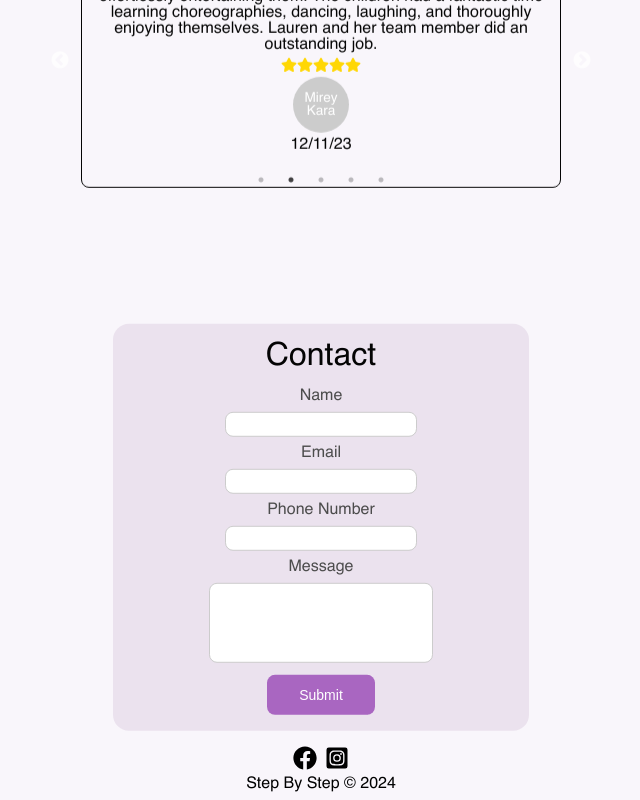
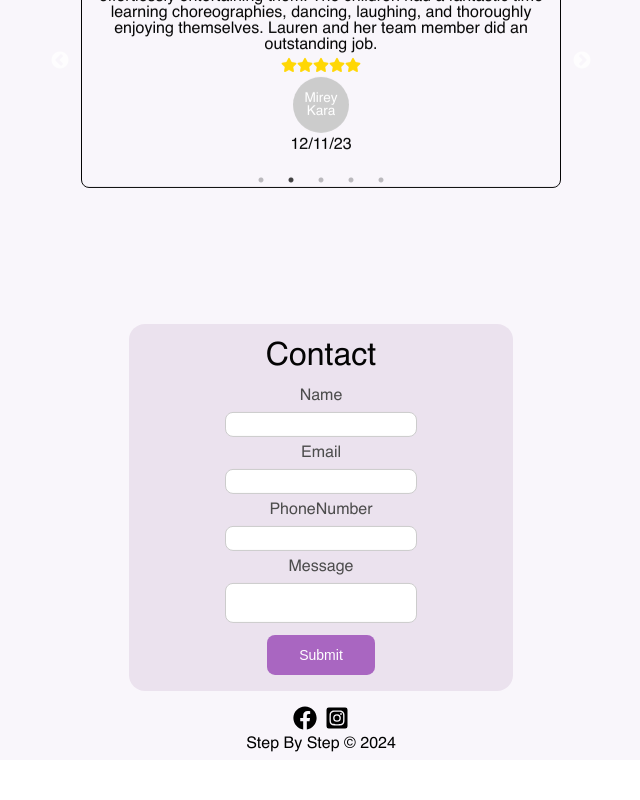
Before and after one commit to ralphdaryn/stepbystepstars, a React (Create React App) app: page / in a window 1280 px wide. Shown: the part 2616-3416 px from the top of the page, without its empty margins (319-959 px from the left). After the commit the page ends 3376 px from the top, so only its background shows below. Built offline with nearby package versions, Linux system fonts and the light colour scheme.

Commit message:
refactor contact, header, main component

```diff
--- a/package.json
+++ b/package.json
@@ -13,6 +13,7 @@
     "react-icons": "^5.0.1",
     "react-router-dom": "^6.23.0",
     "react-scripts": "5.0.1",
+    "react-scroll": "^1.9.0",
     "react-slick": "^0.30.1",
     "sass": "^1.69.7",
     "slick-carousel": "^1.8.1",
--- a/src/components/About/About.js
+++ b/src/components/About/About.js
@@ -1,11 +1,15 @@
 import "./About.scss";
 import laurenImg from "../../assets/images/about.png";
 import { FaEnvelope, FaPhone } from "react-icons/fa";
+import BackButton from "../BackButton/BackButton";
 
 const About = () => {
   return (
     <div className="about">
-      <h2 className="about__title">Our Story</h2>
+      <div className="about__header">
+        <BackButton />
+        <h2 className="about__title">Our Story</h2>
+      </div>
       <div className="about__container">
         <div className="about__image-container">
           <img className="about__image" src={laurenImg} alt="bio pic" />
--- a/src/components/About/About.scss
+++ b/src/components/About/About.scss
@@ -5,17 +5,23 @@
   padding: 0.5rem 2rem;
   margin-top: 7rem;
 
-  &__title {
-    text-align: center;
-    color: #333; // hex color for dark gray
-    font-weight: 400; // bolder font-weight for modern typography
-    margin-bottom: 0.5rem;
+  &__header {
+    display: flex;
+    align-items: center;
+    margin-bottom: 1rem;
     @include tablet {
-      margin-bottom: 1rem;
+      margin-bottom: 1.5rem;
     }
     @include desktop {
       margin-bottom: 2rem;
     }
+  }
+
+  &__title {
+    color: #333;
+    margin: 0 auto;
+    text-align: center;
+    font-weight: 400;
   }
 
   &__container {
@@ -24,7 +30,7 @@
     align-items: center;
     @include tablet {
       flex-direction: row;
-      gap: 2rem;
+      gap: 1.5rem;
     }
     @include desktop {
       justify-content: center;
@@ -34,7 +40,6 @@
   }
 
   &__image-container {
-    // width: 16rem;
     display: flex;
     justify-content: center;
     align-items: center;
@@ -47,7 +52,7 @@
     transition: transform 0.3s ease-in-out;
 
     &:hover {
-      transform: translateY(-5px); // subtle lift effect on hover
+      transform: translateY(-5px);
     }
   }
 
@@ -72,12 +77,12 @@
 
   &__icon-envelope,
   &__icon-phone {
-    color: #a5a1a1; // gray color in hex
+    color: #a5a1a1;
   }
 
   &__icon-envelope:hover,
   &__icon-phone:hover {
-    color: #4caf50; // vibrant green color on hover in hex
+    color: #4caf50;
   }
 
   &__subtitle {
--- a/src/components/Contact/Contact.js
+++ b/src/components/Contact/Contact.js
@@ -11,10 +11,10 @@ const Contact = () => {
 
   const handleInputChange = (e) => {
     const { name, value } = e.target;
-    setFormData({
-      ...formData,
+    setFormData((prevData) => ({
+      ...prevData,
       [name]: value,
-    });
+    }));
   };
 
   const handleSubmit = (e) => {
@@ -27,44 +27,25 @@ const Contact = () => {
       <div className="contact__container">
         <h2 className="contact__title">Contact</h2>
         <form onSubmit={handleSubmit}>
+          {["name", "email", "phoneNumber"].map((field) => (
+            <div key={field} className="contact__form-group">
+              <label htmlFor={field} className="contact__label">
+                {field.charAt(0).toUpperCase() + field.slice(1)}
+              </label>
+              <input
+                type={field === "email" ? "email" : "text"}
+                id={field}
+                name={field}
+                value={formData[field]}
+                onChange={handleInputChange}
+                className="contact__input"
+              />
+            </div>
+          ))}
           <div className="contact__form-group">
-            <label htmlFor="name" className="contact__label">Name</label>
-            <input
-              type="text"
-              id="name"
-              name="name"
-              value={formData.name}
-              onChange={handleInputChange}
-              className="contact__input"
-            />
-          </div>
-
-          <div className="contact__form-group">
-            <label htmlFor="email" className="contact__label">Email</label>
-            <input
-              type="email"
-              id="email"
-              name="email"
-              value={formData.email}
-              onChange={handleInputChange}
-              className="contact__input"
-            />
-          </div>
-
-          <div className="contact__form-group">
-            <label htmlFor="phoneNumber" className="contact__label">Phone Number</label>
-            <input
-              type="text"
-              id="phoneNumber"
-              name="phoneNumber"
-              value={formData.phoneNumber}
-              onChange={handleInputChange}
-              className="contact__input"
-            />
-          </div>
-
-          <div className="contact__form-group">
-            <label htmlFor="message" className="contact__label">Message</label>
+            <label htmlFor="message" className="contact__label">
+              Message
+            </label>
             <textarea
               id="message"
               name="message"
--- a/src/components/Contact/Contact.scss
+++ b/src/components/Contact/Contact.scss
@@ -41,7 +41,7 @@
   }
 
   &__input,
-  &__textarea {
+  &__textarea-message {
     width: 100%;
     padding: 0.25rem;
     border-radius: 8px;
@@ -52,23 +52,6 @@
     }
     @include desktop {
       padding: 0.25rem 0.5rem;
-    }
-    &-message {
-      width: 100%;
-      padding: 0.5rem;
-      border-radius: 8px;
-      border: 1px solid #ccc;
-      resize: none;
-      @include tablet {
-        width: 14rem;
-        padding: 2rem;
-        border-radius: 8px;
-        border: 1px solid #ccc;
-        resize: none;
-      }
-      @include desktop {
-        padding: 1rem 1.5rem 2rem;
-      }
     }
   }
 
--- a/src/components/Header/Header.js
+++ b/src/components/Header/Header.js
@@ -1,5 +1,5 @@
 import { useState } from "react";
-import { Link } from "react-router-dom";
+import { Link, useNavigate, useLocation } from "react-router-dom";
 import {
   FaBars,
   FaTimes,
@@ -8,6 +8,7 @@ import {
   FaFacebook,
   FaInstagramSquare,
 } from "react-icons/fa";
+import { Link as ScrollLink, animateScroll as scroll } from "react-scroll";
 import "./Header.scss";
 import logo from "../../assets/images/logo.png";
 
@@ -17,6 +18,9 @@ const Header = () => {
   const [showBirthdayPartiesDropdown, setShowBirthdayPartiesDropdown] =
     useState(false);
   const [showFitnessDropdown, setShowFitnessDropdown] = useState(false);
+
+  const navigate = useNavigate(); // Use useNavigate hook
+  const location = useLocation();
 
   const toggleNavigation = () => {
     setShowNavigation(!showNavigation);
@@ -38,6 +42,15 @@ const Header = () => {
     closeSidebar();
     setShowBirthdayPartiesDropdown(false);
     setShowFitnessDropdown(false);
+  };
+
+  const handleContactClick = () => {
+    handleLinkClick("Contact");
+    if (location.pathname !== "/") {
+      navigate("/#contact-section");
+    } else {
+      scroll.scrollTo(document.getElementById("contact-section").offsetTop);
+    }
   };
 
   return (
@@ -177,9 +190,14 @@ const Header = () => {
                 activeLink === "Contact" ? "active" : ""
               }`}
             >
-              <Link to="/contact" onClick={() => handleLinkClick("Contact")}>
+              <ScrollLink
+                to="contact-section"
+                smooth={true}
+                duration={500}
+                onClick={handleContactClick}
+              >
                 Contact
-              </Link>
+              </ScrollLink>
             </li>
           </ul>
         </nav>
@@ -293,9 +311,14 @@ const Header = () => {
               className="header__sidebar-link"
               onClick={() => handleLinkClick("Contact")}
             >
-              <Link to="/contact">
+              <ScrollLink
+                to="contact-section"
+                smooth={true}
+                duration={500}
+                onClick={handleContactClick}
+              >
                 Contact <FaArrowRight />
-              </Link>
+              </ScrollLink>
             </li>
           </ul>
           <ul className="header__sidebar-icons">
--- a/src/components/Header/Header.scss
+++ b/src/components/Header/Header.scss
@@ -143,7 +143,6 @@
       align-items: center;
       justify-content: space-between;
       font-size: 1.15rem;
-      // font-weight: 700;
       position: relative;
       transition: background-color 0.3s ease;
 
--- a/src/components/Main/Main.js
+++ b/src/components/Main/Main.js
@@ -1,5 +1,6 @@
 import { useRef, useState, useEffect } from "react";
 import { motion } from "framer-motion";
+import debounce from "lodash.debounce";
 import "./Main.scss";
 import Carousel from "../ImageCarousel/ImageCarousel";
 import Services from "../Services/Services";
@@ -11,14 +12,14 @@ const useInView = () => {
   const [inView, setInView] = useState(false);
 
   useEffect(() => {
-    const checkInView = () => {
+    const checkInView = debounce(() => {
       const rect = ref.current.getBoundingClientRect();
       const elemTop = rect.top;
       const elemBottom = rect.bottom;
       const isVisible = elemTop < window.innerHeight && elemBottom >= 0;
 
       setInView(isVisible);
-    };
+    }, 100);
 
     window.addEventListener("scroll", checkInView);
     checkInView();
@@ -71,7 +72,9 @@ const Main = () => {
               <Reviews />
             </ScrollFade>
             <ScrollFade key="contact">
-              <Contact />
+              <div id="contact-section">
+                <Contact />
+              </div>
             </ScrollFade>
           </div>
         </div>
```
Also changed, not shown: 1 other file (tests, documents, lock files or other folders).
